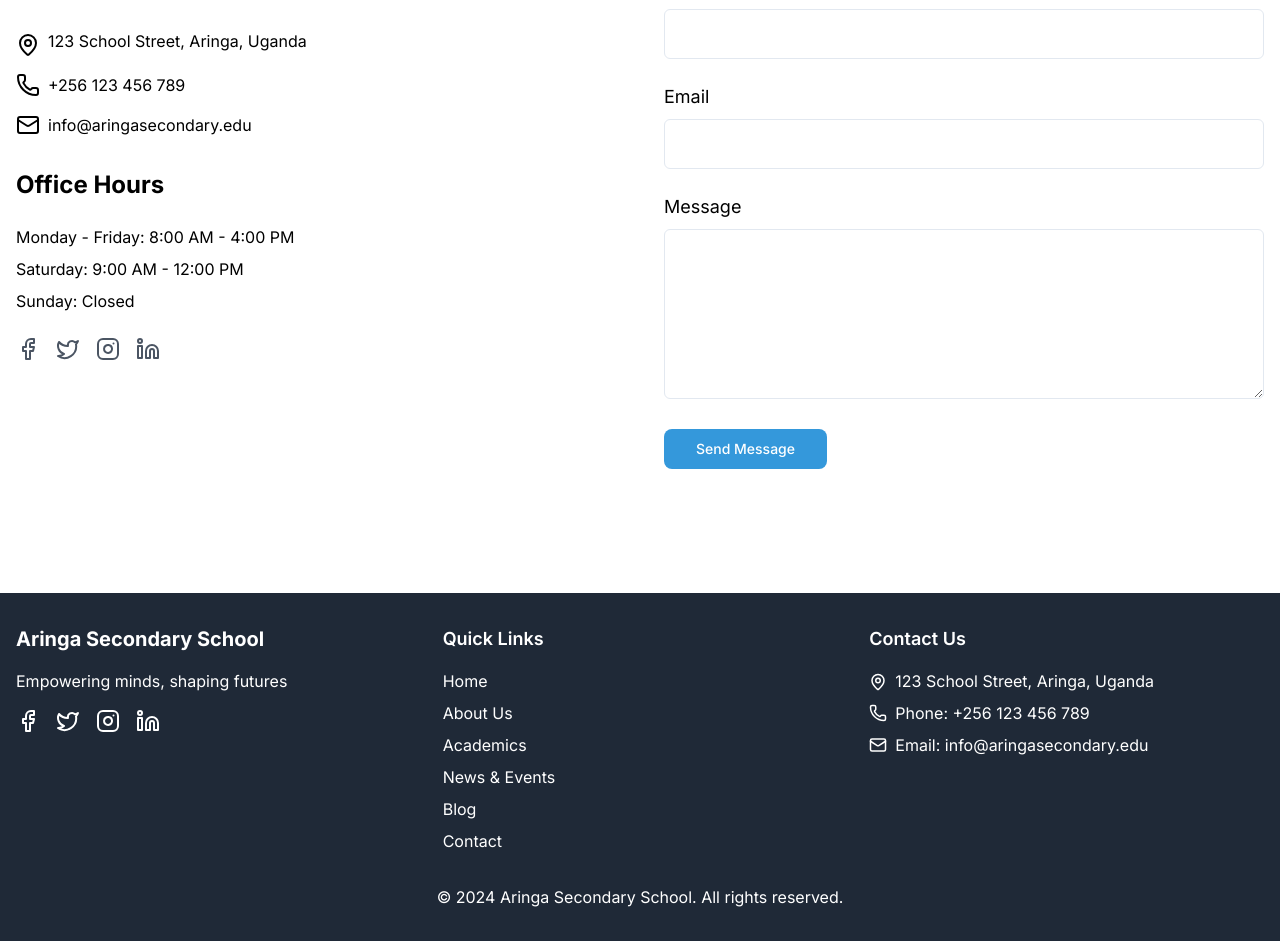
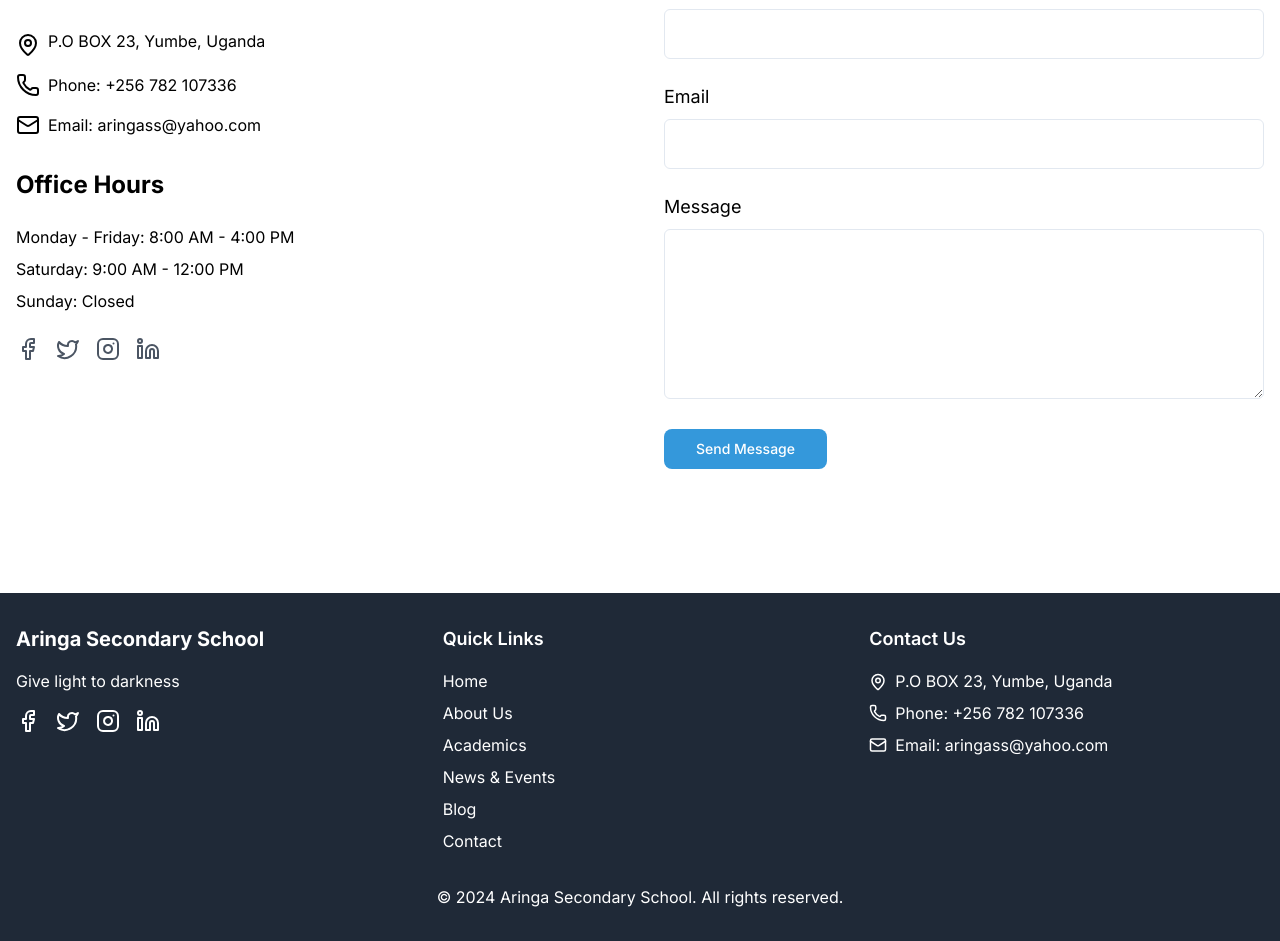
Before and after one commit to Lema-Aaron/Aringa-ss, a Next.js app: page /contact in a window 1280 px wide. Shown: the part 287-1228 px from the top of the page. Built offline with nearby package versions, Linux system fonts and the light colour scheme.

Commit message:
Updated the contact page

```diff
--- a/app/about/page.tsx
+++ b/app/about/page.tsx
@@ -224,7 +224,7 @@ export default function AboutPage() {
               animate={{ y: 0, opacity: 1 }}
               transition={{ delay: 1, duration: 0.5 }}
             >
-              Empowering minds, shaping futures since 1985
+              Giving light to darkness since 1985
             </motion.p>
           </div>
         </motion.div>
--- a/app/components/footer.tsx
+++ b/app/components/footer.tsx
@@ -8,7 +8,7 @@ const Footer = () => {
         <div className="grid grid-cols-1 md:grid-cols-3 gap-8">
           <div>
             <h3 className="text-xl font-bold mb-4">Aringa Secondary School</h3>
-            <p className="mb-4">Empowering minds, shaping futures</p>
+            <p className="mb-4">Give light to darkness</p>
             <div className="flex space-x-4">
               <Link href="https://facebook.com" target="_blank" rel="noopener noreferrer" className="hover:text-accent transition-colors duration-300 hover:underline">
                 <Facebook size={24} />
@@ -43,15 +43,15 @@ const Footer = () => {
             <h4 className="text-lg font-semibold mb-4">Contact Us</h4>
             <div className="flex items-start mb-2">
               <MapPin className="mr-2 mt-1" size={18} />
-              <p>123 School Street, Aringa, Uganda</p>
+              <p>P.O BOX 23, Yumbe, Uganda</p>
             </div>
             <div className="flex items-center mb-2">
               <Phone className="mr-2" size={18} />
-              <p>Phone: +256 123 456 789</p>
+              <p>Phone: +256 782 107336</p>
             </div>
             <div className="flex items-center mb-2">
               <Mail className="mr-2" size={18} />
-              <p>Email: info@aringasecondary.edu</p>
+              <p>Email: aringass@yahoo.com</p>
             </div>
           </div>
         </div>
--- a/app/contact/page.tsx
+++ b/app/contact/page.tsx
@@ -16,15 +16,17 @@ export default function ContactPage() {
           <h2 className="text-2xl font-bold mb-6">Contact Information</h2>
           <div className="flex items-start mb-4">
             <MapPin className="mr-2 mt-1 text-primary" />
-            <p>123 School Street, Aringa, Uganda</p>
+            <p>P.O BOX 23, Yumbe, Uganda</p>
           </div>
           <div className="flex items-center mb-4">
             <Phone className="mr-2 text-primary" />
-            <p>+256 123 456 789</p>
+            <p>Phone: +256 782 107336
+
+</p>
           </div>
           <div className="flex items-center mb-4">
             <Mail className="mr-2 text-primary" />
-            <p>info@aringasecondary.edu</p>
+            <p>Email: aringass@yahoo.com</p>
           </div>
 
           <h2 className="text-2xl font-bold mt-8 mb-6">Office Hours</h2>
--- a/app/page.tsx
+++ b/app/page.tsx
@@ -60,7 +60,7 @@ export default function Home() {
             className="text-center text-white"
           >
             <h1 className="text-4xl md:text-6xl font-bold mb-4 hero-text-shadow">Welcome to Aringa Secondary School</h1>
-            <p className="text-xl mb-8">Empowering minds, shaping futures</p>
+            <p className="text-xl mb-8">Give light to darkness</p>
             <Button asChild size="lg" variant="secondary">
               <Link href="#about">Learn More</Link>
             </Button>
@@ -235,15 +235,15 @@ export default function Home() {
               <h3 className="text-2xl font-bold mb-4">Contact Information</h3>
               <div className="flex items-start mb-2">
                 <MapPin className="mr-2 mt-1 text-primary" />
-                <p>123 School Street, Aringa, Uganda</p>
+                <p>P.O BOX 23, Yumbe, Uganda</p>
               </div>
               <div className="flex items-center mb-2">
                 <Phone className="mr-2 text-primary" />
-                <p>Phone: +256 123 456 789</p>
+                <p>Phone: +256 782 107336</p>
               </div>
               <div className="flex items-center mb-2">
                 <Mail className="mr-2 text-primary" />
-                <p>Email: info@aringasecondary.edu</p>
+                <p>Email: aringass@yahoo.com</p>
               </div>
               <h3 className="text-2xl font-bold mt-8 mb-4">Office Hours</h3>
               <p className="mb-2">Monday - Friday: 8:00 AM - 4:00 PM</p>
```
